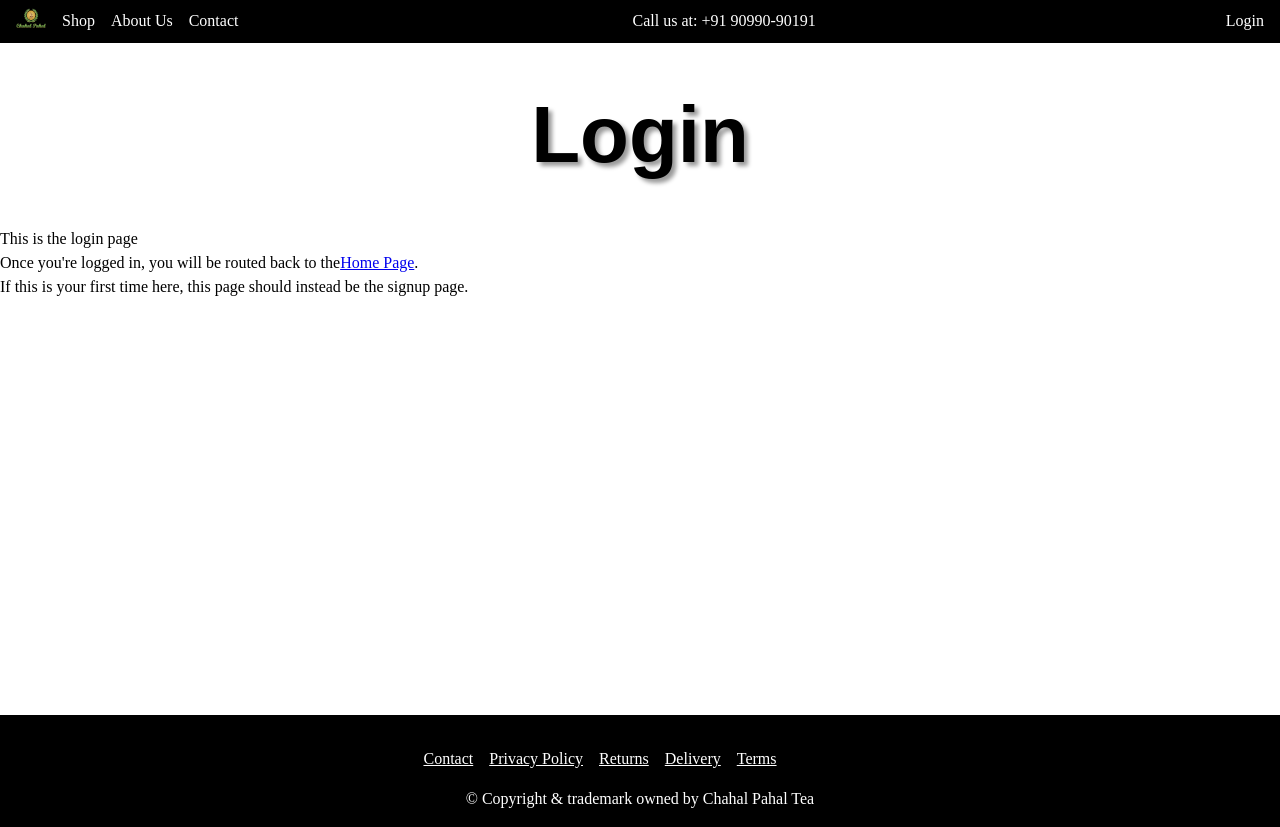
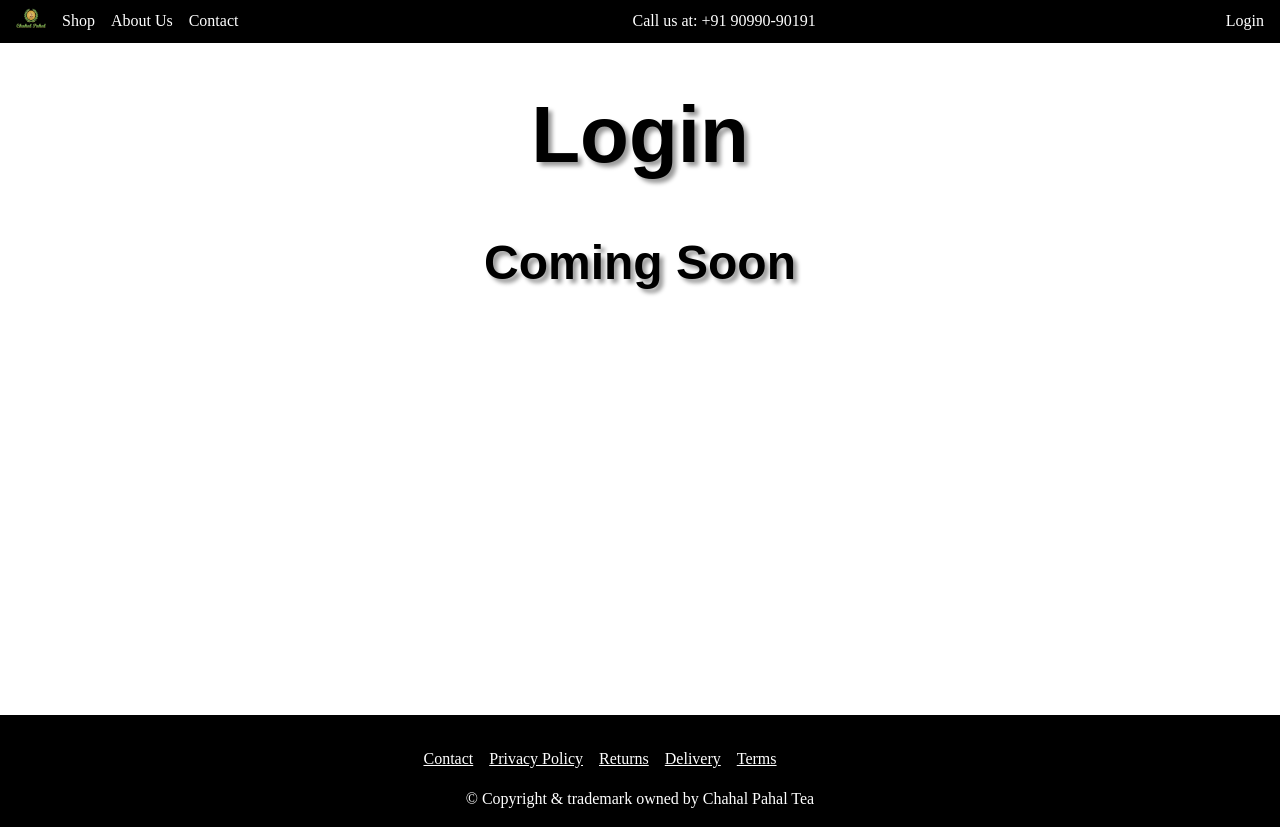
Before and after one commit to bharat-patodi/chahalPahalTea, a Next.js app: page /login in a window 1280 px wide. Built offline with nearby package versions, Linux system fonts and the light colour scheme.

Commit message:
Add coming soon to login

```diff
--- a/pages/login.tsx
+++ b/pages/login.tsx
@@ -9,19 +9,7 @@
       <main>
         <div>
           <h1>Login</h1>
-          <p>This is the login page</p>
-          <p>
-            {/* error  HTML entities must be escaped  react/no-unescaped-entities */}
-            Once you&apos;re logged in, you will be routed back to the
-            <Link href="/">
-              <a>Home Page</a>
-            </Link>
-            .
-          </p>
-          <p>
-            If this is your first time here, this page should instead be the
-            signup page.
-          </p>
+          <h2>Coming Soon</h2>
         </div>
       </main>
       <Footer />
```
